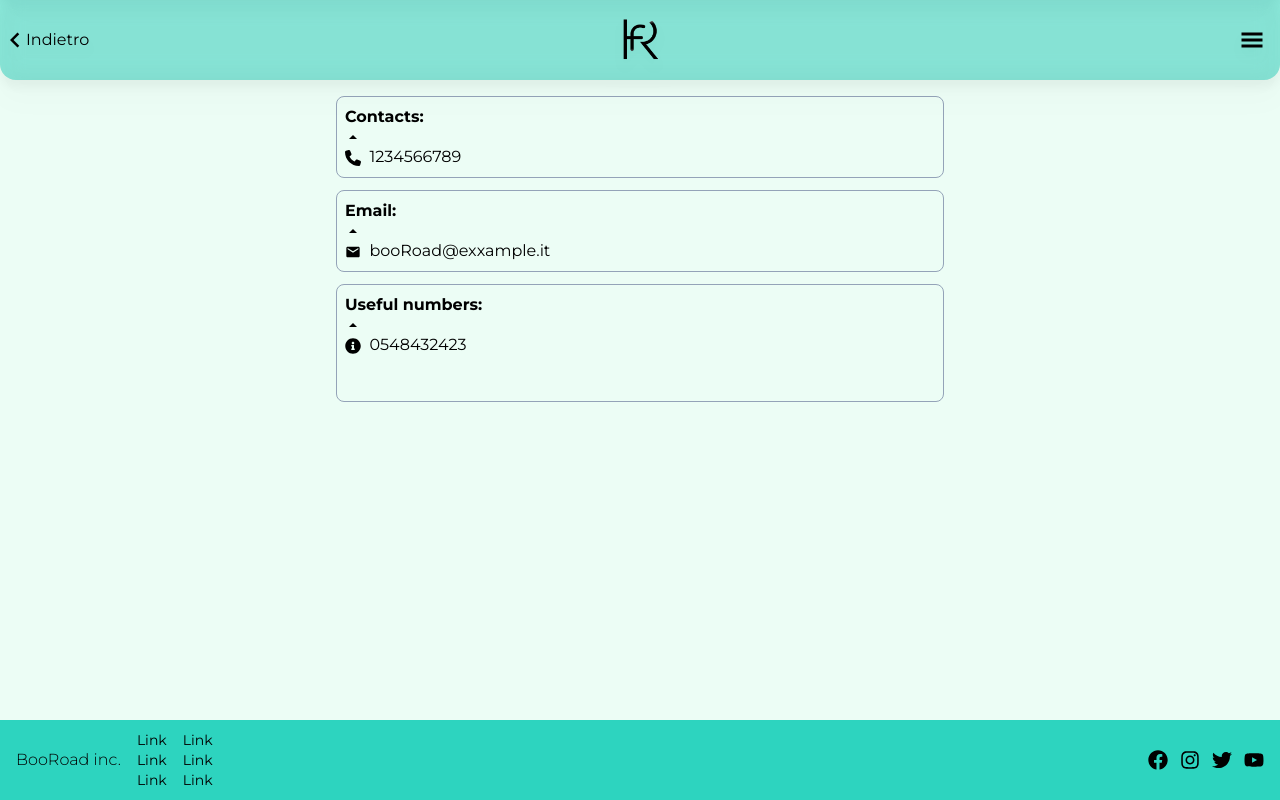
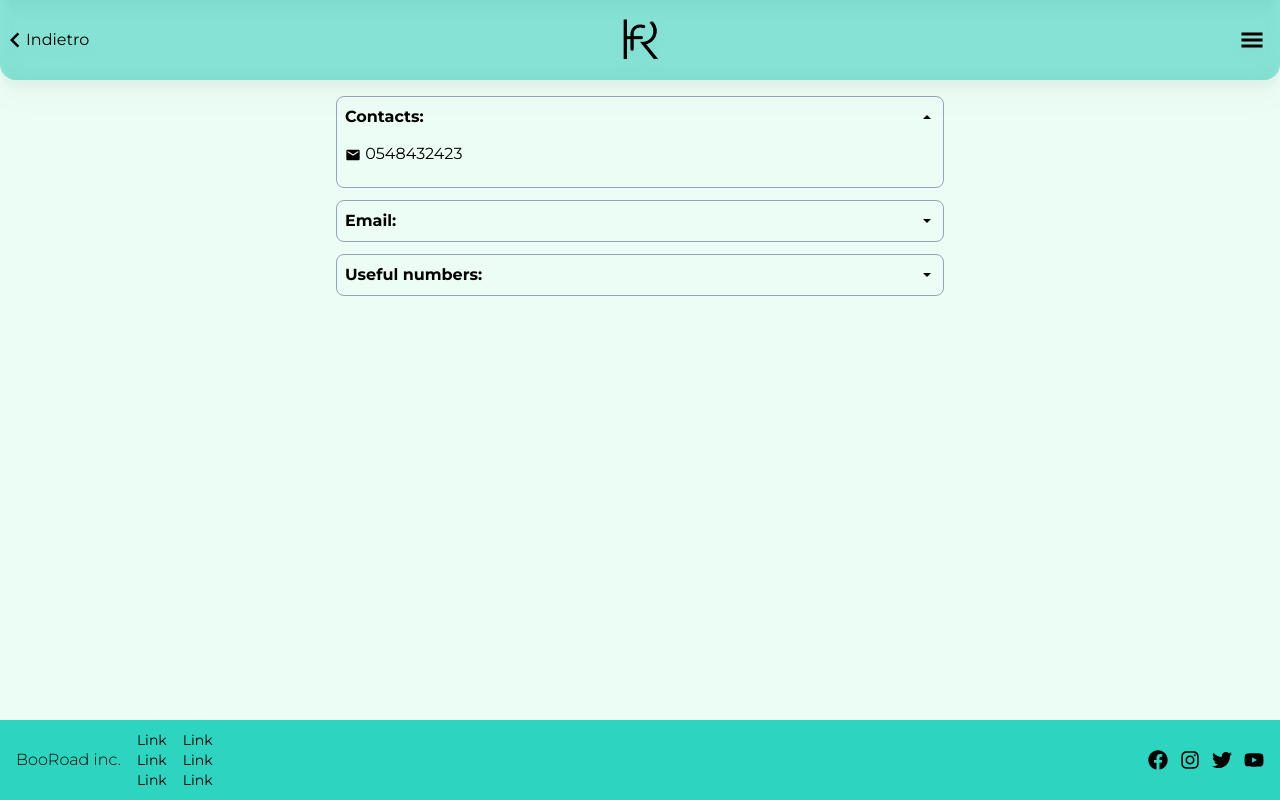
Before and after one commit to Aj-Herrera-99/booroad-fe, a React (Vite) app: page /contacts in a window 1280 px wide. Both pictures are taken after a click on the item "Contacts:". Built offline with nearby package versions, Linux system fonts and the light colour scheme; no server answers.

Commit message:
fix contacts page

```diff
--- a/src/pages/Contacts.jsx
+++ b/src/pages/Contacts.jsx
@@ -1,63 +1,23 @@
-import { useState, useRef } from "react"
-import { IoMdArrowDropdown, IoMdArrowDropup } from "react-icons/io";
 import { MdEmail } from "react-icons/md";
 import { FaPhone } from "react-icons/fa6";
 import { FaInfoCircle } from "react-icons/fa";
+import DetailContacts from "./DetailContacts";
 
 function Contacts() {
-  const [dropToggle, setDropToggle] = useState(false);
-  const accordionRef = useRef(null);
 
-  const accordionToggle = () => {
-    accordionRef.current.classList.toggle("h-[100px]");
-    accordionRef.current.classList.toggle("overflow-hidden");
-    setDropToggle((clicked) => !clicked);
-  };
   return (
     <div>
+      <DetailContacts title={"Contacts:"} info={"0548432423"}>
+        <MdEmail style={{ display: "inline-block" }} />
+      </DetailContacts>
 
-      <div className="participant p-2 border border-slate-400 rounded-lg mb-3">
-        <ul>
-          <li ref={accordionRef} onClick={accordionToggle}><strong>Contacts:</strong>
-            {!dropToggle ? <IoMdArrowDropdown /> : <IoMdArrowDropup />}
+      <DetailContacts title={"Email:"} info={"0548432423"}>
+        <FaPhone style={{ display: "inline-block" }} />
+      </DetailContacts>
 
-            <span className={`${!dropToggle ? "hidden" : "show"}`}>
-              <ul>
-                <li><FaPhone style={{ display: "inline-block" }} /> &nbsp;1234566789</li>
-              </ul>
-            </span>
-          </li>
-        </ul>
-      </div>
-
-      <div className="participant p-2 border border-slate-400 rounded-lg mb-3">
-        <ul>
-          <li ref={accordionRef} onClick={accordionToggle}><strong>Email:</strong>
-            {!dropToggle ? <IoMdArrowDropdown /> : <IoMdArrowDropup />}
-
-            <span className={`${!dropToggle ? "hidden" : "show"}`}>
-              <ul>
-                <li><MdEmail style={{ display: "inline-block" }} /> &nbsp;booRoad@exxample.it</li>
-              </ul>
-            </span>
-          </li>
-        </ul>
-      </div>
-
-      <div className="participant p-2 border border-slate-400 rounded-lg">
-        <ul>
-          <li ref={accordionRef} onClick={accordionToggle}><strong>Useful numbers:</strong>
-            {!dropToggle ? <IoMdArrowDropdown /> : <IoMdArrowDropup />}
-
-            <span className={`${!dropToggle ? "hidden" : "show"}`}>
-              <ul>
-                <li><FaInfoCircle style={{ display: "inline-block" }} /> &nbsp;0548432423</li>
-              </ul>
-            </span>
-          </li>
-        </ul>
-      </div>
-
+      <DetailContacts title={"Useful numbers:"} info={"0548432423"}>
+        <FaInfoCircle style={{ display: "inline-block" }} />
+      </DetailContacts>
     </div>
   )
 }
--- /dev/null
+++ b/src/pages/DetailContacts.jsx
@@ -0,0 +1,40 @@
+import { useState, useRef } from "react"
+import { IoMdArrowDropdown, IoMdArrowDropup } from "react-icons/io";
+
+function DetailContacts({ title, info, children }) {
+    const [dropToggle, setDropToggle] = useState(false);
+    const accordionRef = useRef(null);
+
+    const accordionToggle = () => {
+        accordionRef.current.classList.toggle("h-[50px]");
+        accordionRef.current.classList.toggle("overflow-hidden");
+        setDropToggle((clicked) => !clicked);
+    };
+
+    return (
+        <>
+            <div className="participant p-2 border border-slate-400 rounded-lg mb-3">
+                <ul>
+                    <div>
+                        <li className="flex justify-between" ref={accordionRef} onClick={accordionToggle}><strong>{title}</strong>
+                            {!dropToggle ? <IoMdArrowDropdown className="my-auto" /> : <IoMdArrowDropup className="my-auto" />}
+                        </li>
+
+                        <div ref={accordionRef}>
+                                <span className={`${!dropToggle ? "hidden" : "show"}`}>
+                                    <ul>
+                                    <li className="content-center h-[50px]">
+                                            {children}
+                                            &nbsp;{info}
+                                        </li>
+                                    </ul>
+                                </span>
+                            </div>
+                    </div>
+                </ul>
+            </div >
+        </>
+    )
+}
+
+export default DetailContacts;
```
